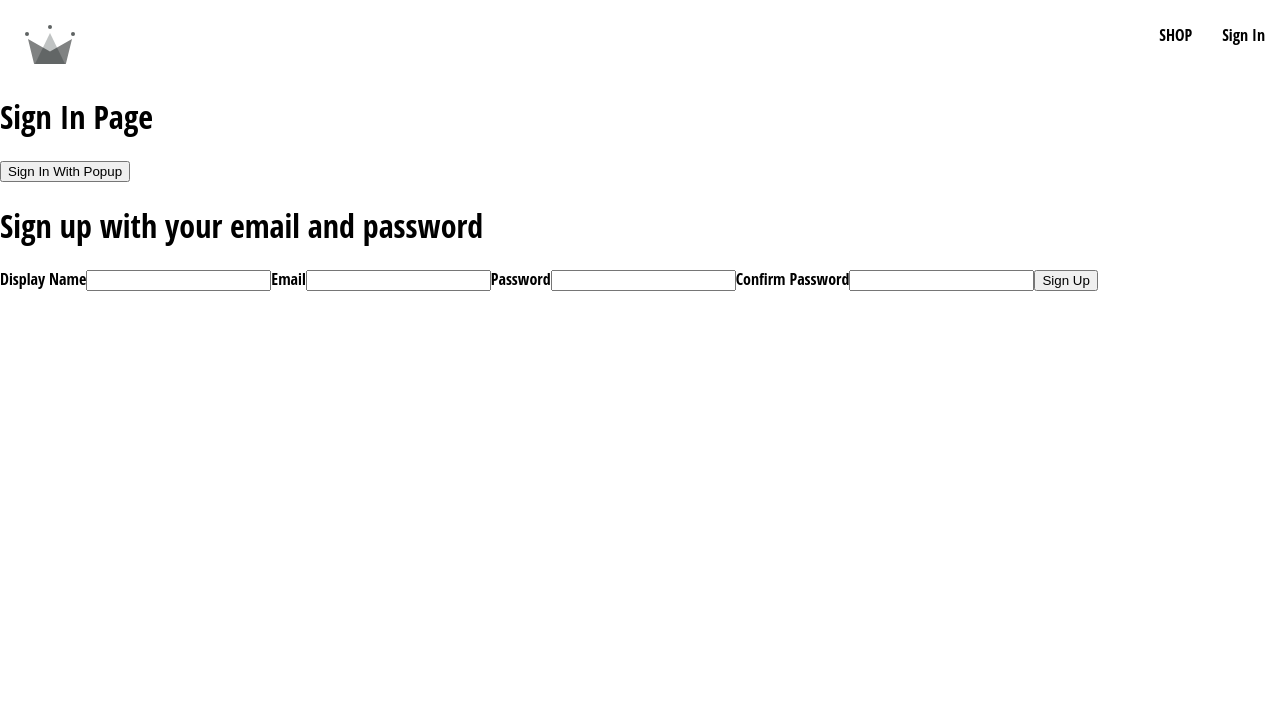
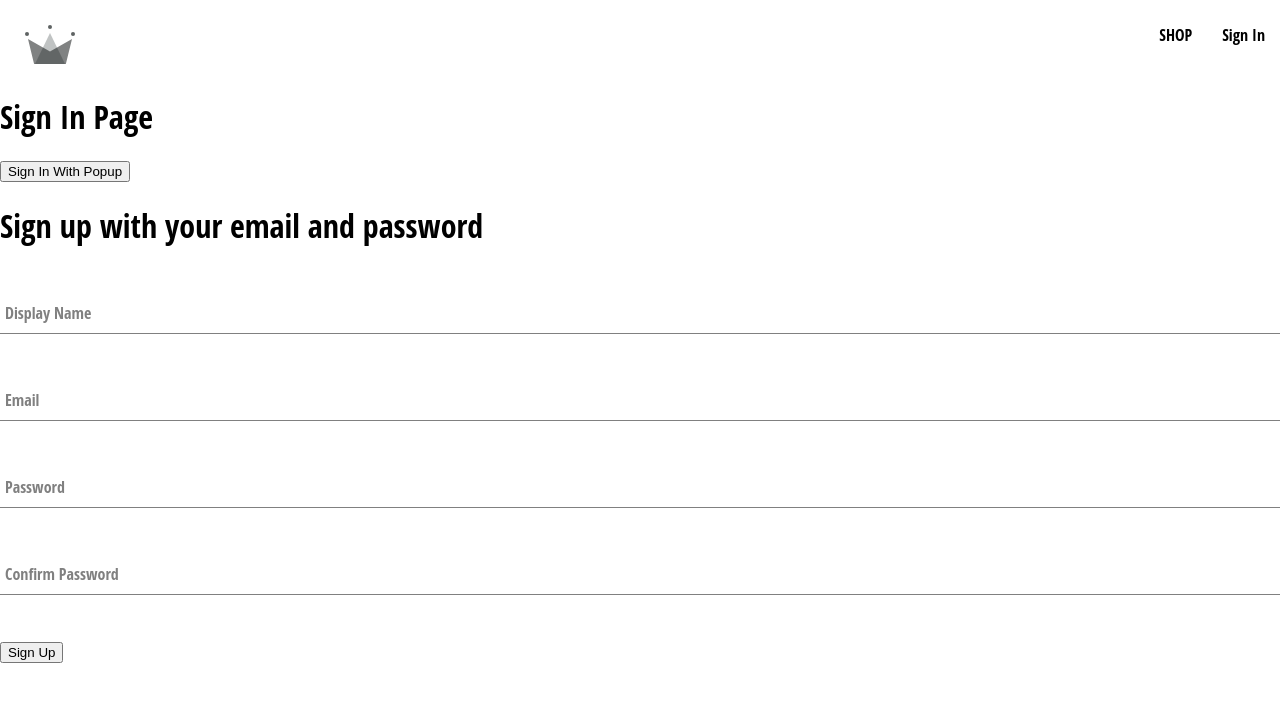
Before and after one commit to rafaapcode/clothing-ecommerce, a React (Create React App) app: page /sign-in in a window 1280 px wide. Shown: the top 702 px of the page. Built offline with nearby package versions, Linux system fonts and the light colour scheme.

Commit message:
feat: create the formInput component

```diff
--- /dev/null
+++ b/src/components/form-input/form-input.component.jsx
@@ -0,0 +1,21 @@
+import React from "react";
+import "./form-input.styles.scss";
+
+const FormInput = ({ label, ...otherProps }) => {
+  return (
+    <div className="group">
+       <input className="form-input" {...otherProps} />
+      {label && (
+        <label
+          className={`${
+            otherProps.value.length ? "shrink" : ""
+          } form-input-label`}
+        >
+          {label}
+        </label>
+      )}
+    </div>
+  );
+};
+
+export default FormInput;
--- a/src/components/sign-up-form/sign-up-form.component.jsx
+++ b/src/components/sign-up-form/sign-up-form.component.jsx
@@ -1,5 +1,6 @@
 import React, { useState } from 'react';
 import { createAuthUserWithEmailAndPassword, createUserDocumentFromAuth } from '../../utils/firebase.utils';
+import FormInput from '../form-input/form-input.component';
 
 const deafultFormFields = {
   displayName: "",
@@ -48,17 +49,13 @@ const SignUpForm = () => {
     <div>
       <h1>Sign up with your email and password</h1>
       <form onSubmit={onSubmit}>
-        <label>Display Name</label>
-        <input required type="text" name='displayName' onChange={handleChange} value={displayName}/>
+        <FormInput label="Display Name" required type="text" name='displayName' onChange={handleChange} value={displayName}/>
 
-        <label>Email</label>
-        <input required type="email" name='email' onChange={handleChange} value={email}/>
+        <FormInput label="Email" required type="email" name='email' onChange={handleChange} value={email}/>
 
-        <label>Password</label>
-        <input required type="password" name='password' onChange={handleChange} value={password}/>
+        <FormInput label="Password" required type="password" name='password' onChange={handleChange} value={password}/>
 
-        <label>Confirm Password</label>
-        <input required type="password"  name='confirmPassword' onChange={handleChange} value={confirmPassword}/>
+        <FormInput label="Confirm Password" required type="password"  name='confirmPassword' onChange={handleChange} value={confirmPassword}/>
 
         <button type='submit'>Sign Up</button>
       </form>
```
Also changed, not shown: src/components/form-input/form-input.styles.scss (renamed from src/components/sign-up-form/form-input.styles.scss).
